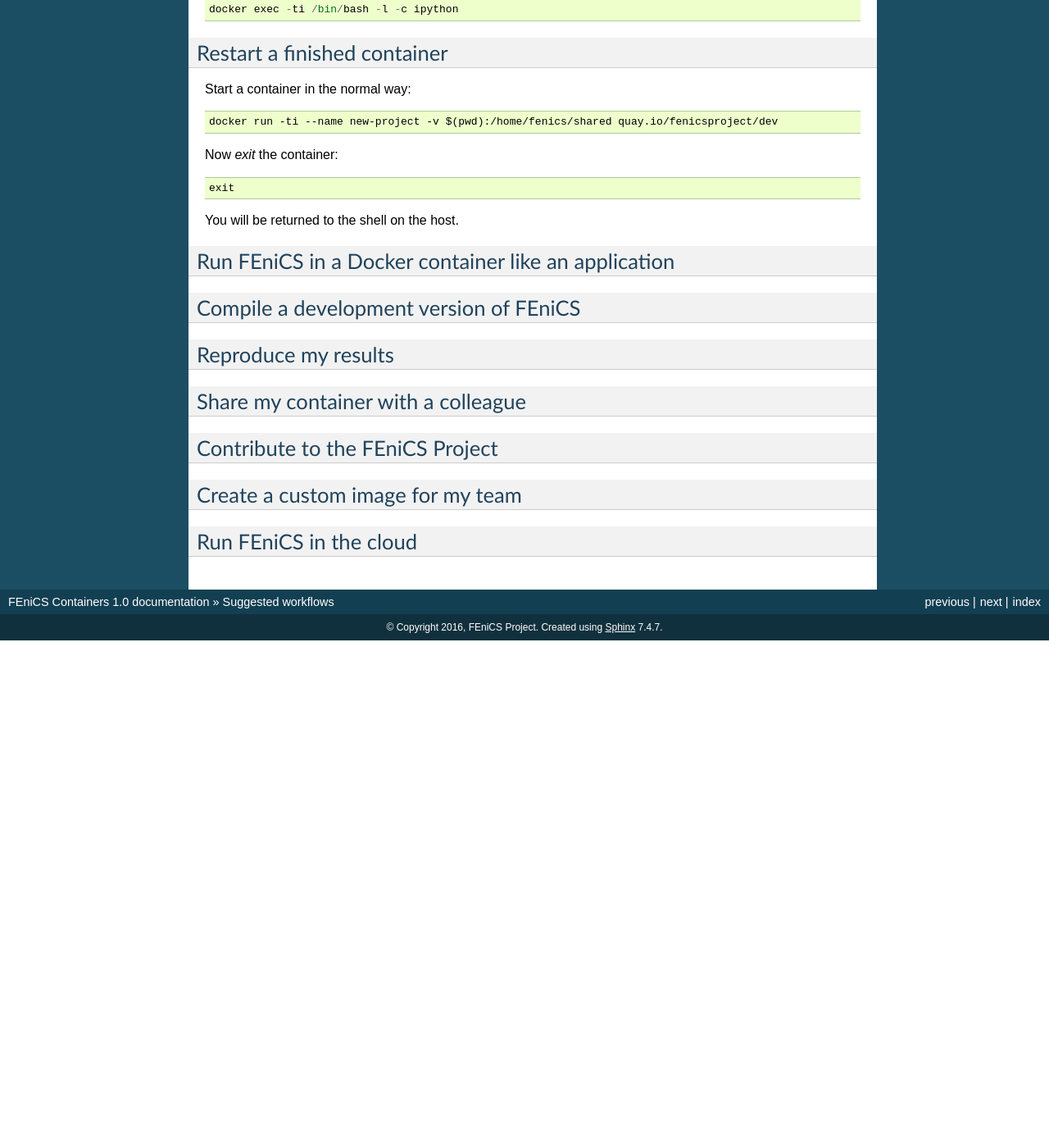
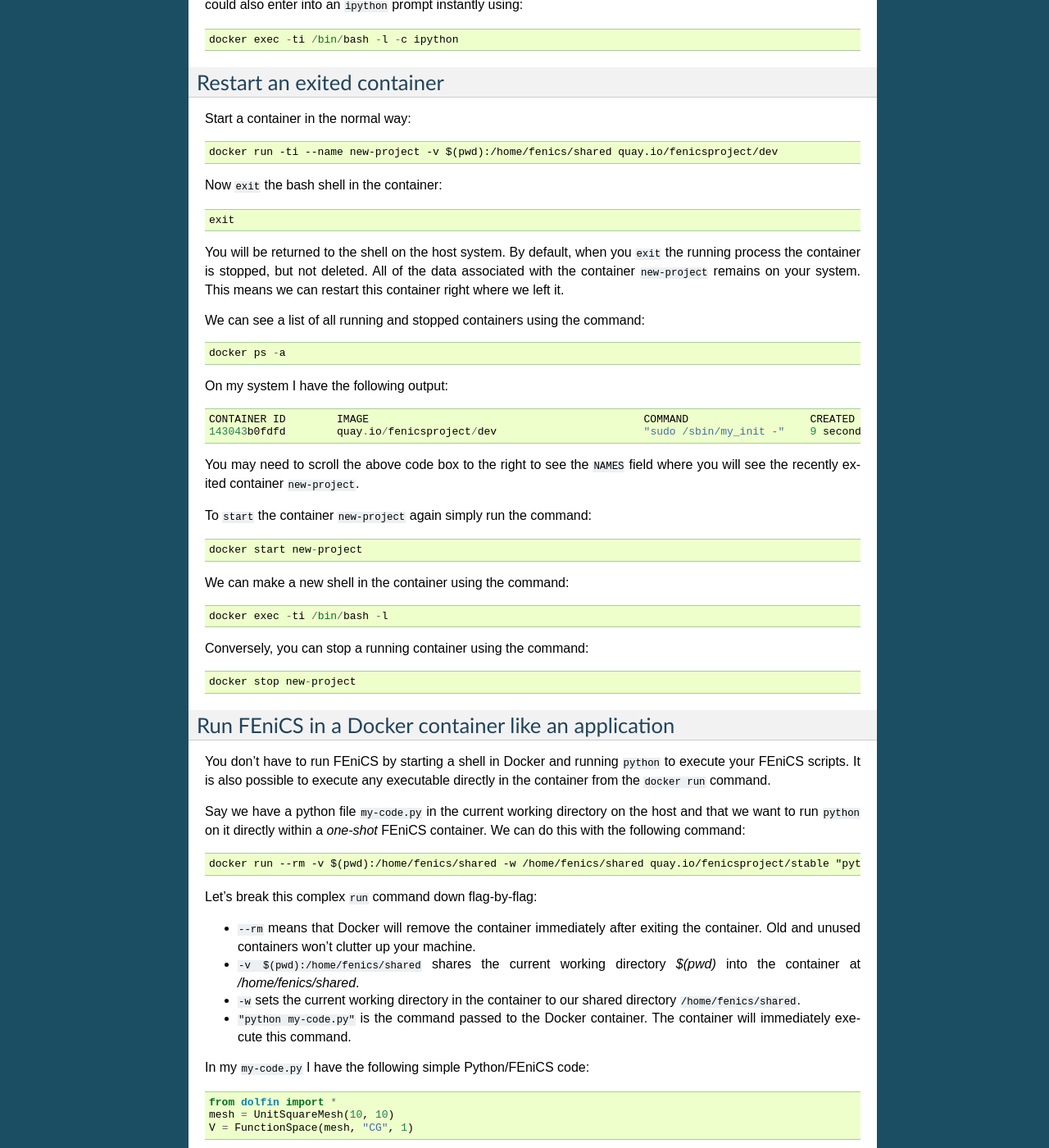
Before and after one commit to vacary/docker, a Sphinx documentation site: the page built from docs/source/work_flows.rst, in a window 1280 px wide and 1400 px high, scrolled down 1023 px. Shown: the whole window at 82% size. Built offline with Sphinx 7.4.7, drawn with Linux system fonts in a browser that asks for light colours; before the commit the page ends 1804 px from its top, so only the background shows below that; some of the changed text lies outside the part shown.

Commit message:
[skip build] Finished fences as an application section.

```diff
--- a/docs/source/work_flows.rst
+++ b/docs/source/work_flows.rst
@@ -10,6 +10,8 @@
 curve that may raise difficulties for new users. In this section we
 cover some common workflows that you might find useful.
 
+Advanced users may find the `Docker Cheat Sheet
+<https://github.com/wsargent/docker-cheat-sheet>`_ useful for quick reference.
 
 Separate container for each user project
 ----------------------------------------
@@ -62,22 +64,76 @@
 
     docker exec -ti /bin/bash -l -c ipython
 
-Restart a finished container
-----------------------------
+Restart an exited container
+---------------------------
 
 Start a container in the normal way::
 
     docker run -ti --name new-project -v $(pwd):/home/fenics/shared quay.io/fenicsproject/dev
 
-Now `exit` the container::
+Now ``exit`` the bash shell in the container::
 
     exit
 
-You will be returned to the shell on the host.
+You will be returned to the shell on the host system. By default, when you
+``exit`` the running process the container is stopped, but not deleted. All of
+the data associated with the container ``new-project`` remains on your system.
+This means we can restart this container right where we left it.
 
+We can see a list of all running and stopped containers using the command::
+
+    docker ps -a
+
+On my system I have the following output::
+
+    CONTAINER ID        IMAGE                                           COMMAND                   CREATED             STATUS                         PORTS               NAMES
+    143043b0fdfd        quay.io/fenicsproject/dev                       "sudo /sbin/my_init -"    9 seconds ago       Exited (0) 1 seconds ago                           new-project
+
+You may need to scroll the above code box to the right to see the ``NAMES`` field
+where you will see the recently exited container ``new-project``.
+
+To ``start`` the container ``new-project`` again simply run the command::
+
+    docker start new-project
+
+We can make a new shell in the container using the command::
+
+    docker exec -ti /bin/bash -l
+
+Conversely, you can stop a running container using the command::
+
+    docker stop new-project
 
 Run FEniCS in a Docker container like an application
 ----------------------------------------------------
+
+You don't have to run FEniCS by starting a shell in Docker and running
+``python`` to execute your FEniCS scripts. It is also possible to execute
+any executable directly in the container from the ``docker run`` command.
+
+Say we have a python file ``my-code.py`` in the current working directory on
+the host and that we want to run ``python`` on it directly within a `one-shot`
+FEniCS container. We can do this with the following command::
+
+    docker run --rm -v $(pwd):/home/fenics/shared -w /home/fenics/shared quay.io/fenicsproject/stable "python my-code.py"
+
+Let's break this complex ``run`` command down flag-by-flag:
+
+* ``--rm`` means that Docker will remove the container immediately after
+  exiting the container. Old and unused containers won't clutter up your
+  machine.
+* ``-v $(pwd):/home/fenics/shared`` shares the current working directory
+  `$(pwd)` into the container at `/home/fenics/shared`.
+* ``-w`` sets the current working directory in the container to our
+  shared directory ``/home/fenics/shared``.
+* ``"python my-code.py"`` is the command passed to the Docker container. The
+  container will immediately execute this command.
+
+In my ``my-code.py`` I have the following simple Python/FEniCS code::
+
+    from dolfin import *
+    mesh = UnitSquareMesh(10, 10)
+    V = FunctionSpace(mesh, "CG", 1)
 
 
 Compile a development version of FEniCS
```
